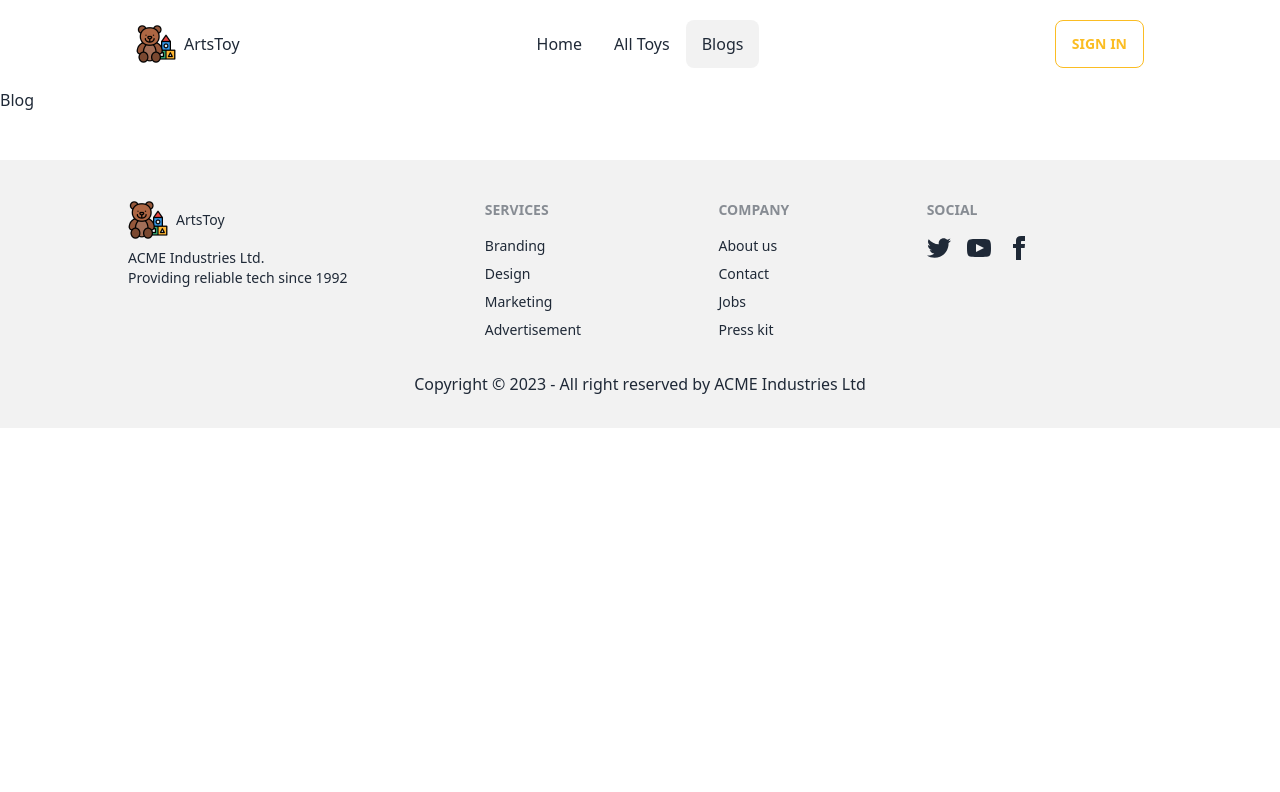
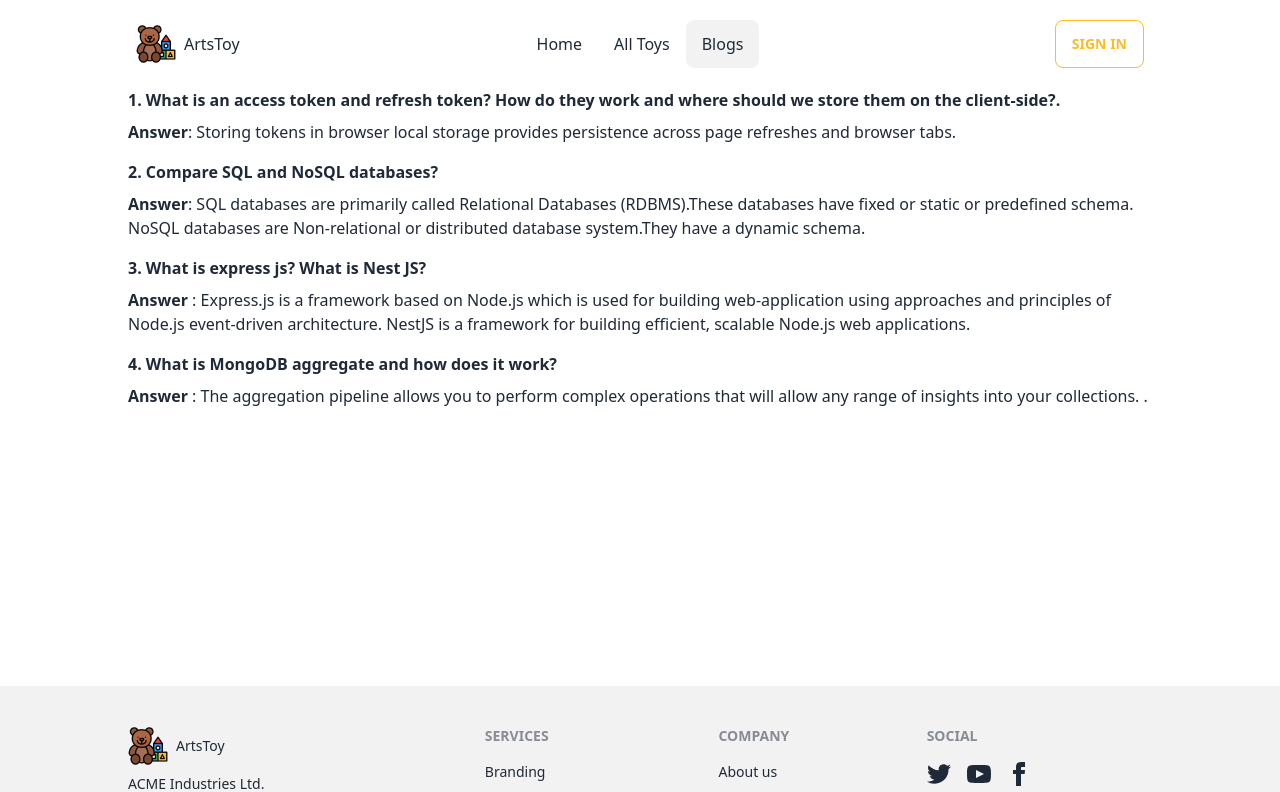
Before and after one commit to minjucse/toy-marketplace-client-side, a React (Vite) app: page /blog in a window 1280 px wide. Shown: the top 792 px of the page. Built offline with nearby package versions, Linux system fonts and the light colour scheme; no server answers.

Commit message:
blog page added

```diff
--- a/src/Pages/Blog/Blog.jsx
+++ b/src/Pages/Blog/Blog.jsx
@@ -4,7 +4,43 @@ import useTitle from '../../hooks/useTitle';
 const Blog = () => {
   useTitle('Blogs');
   return (
-    <div>Blog</div>
+    <div className="carousel w-[80%] h-[550px] mx-auto">
+      <div className=" card mb-4">
+      <div className="mb-4">
+            <h1 className="font-bold mb-2">
+              1. What is an access token and refresh token? How do they work and where should we store them on the client-side?.
+            </h1>
+            <p>
+              <strong>Answer</strong>: Storing tokens in browser local storage provides persistence across page refreshes and browser tabs.
+            </p>
+          </div>
+          <div className="mb-4">
+            <h1 className="font-bold mb-2">2. Compare SQL and NoSQL databases?
+
+            </h1>
+            <p>
+              <strong>Answer</strong>: SQL databases are primarily called Relational Databases (RDBMS).These databases have fixed or static or predefined schema. NoSQL databases are
+              Non-relational or distributed database system.They have a dynamic schema.
+            </p>
+          </div>
+          <div className="mb-4">
+            <h1 className="font-bold mb-2">
+              3. What is express js? What is Nest JS?
+            </h1>
+            <p>
+              <strong>Answer</strong> :
+              Express.js is a framework based on Node.js which is used for building web-application using approaches and principles of Node.js event-driven architecture.
+              NestJS is a framework for building efficient, scalable Node.js web applications.
+            </p>
+          </div>
+          <div className="mb-4">
+            <h1 className="font-bold mb-2">4. What is MongoDB aggregate and how does it work?</h1>
+            <p>
+              <strong>Answer</strong> : The aggregation pipeline allows you to perform complex operations that will allow any range of insights into your collections. .
+            </p>
+          </div>
+      </div>
+    </div>
   )
 }
 
--- a/src/Pages/Home/Home/Home.jsx
+++ b/src/Pages/Home/Home/Home.jsx
@@ -1,17 +1,109 @@
-import React from 'react'
+import React, { useState, useEffect } from 'react';
+import { Link } from 'react-router-dom';
 import Banner from '../Banner/Banner'
 import useTitle from '../../../hooks/useTitle';
+import Rating from 'react-rating';
+import { FaStar, FaRegStar } from 'react-icons/fa';
 
 const Home = () => {
     useTitle('Home');
+    const [activeTab, setActiveTab] = useState("all");
+    const [products, setProduct] = useState([]);
+
+    useEffect(() => {
+        fetch(`https://server-phi-sooty.vercel.app/productByCategory/${activeTab}`)
+            .then((res) => res.json())
+            .then((result) => {
+                setProduct(result);
+            });
+    }, [activeTab]);
+
+    const handleTabClick = (tabName) => {
+        setActiveTab(tabName);
+    };
     return (
         <div>
             <Banner />
-            <div className="tabs tabs-boxed">
-                <a className="tab tab-active">All</a>
-                <a className="tab ">Tab 2</a>
-                <a className="tab">Tab 3</a>
+            <div className='category-area mt-8  w-[80%] mx-auto'>
+                <div className=" heading-section text-center  mb-12 mt-12">
+                    <h2 className="text-3xl text-center font-bold">OUR Category</h2>
+                    <p className='heading-description'>Explore thousands of recipe opportunities with all the information you need</p>
+                </div>
+                <div className="tabs flex justify-center items-center mb-12 mt-12">
+                    <div className="btn-group btn-group-horizontal">
+                        <button className={`${activeTab == "all" ? " btn btn-active" : "btn btn-ghost"
+                            }`} onClick={() => handleTabClick("all")}>All</button>
+                        <button className={`${activeTab == "Mickey Mouse" ? " btn btn-active" : "btn btn-ghost"
+                            }`} onClick={() => handleTabClick("Mickey Mouse")}>Mickey Mouse</button>
+                        <button className={`${activeTab == "Robot" ? " btn btn-active" : "btn btn-ghost"
+                            }`} onClick={() => handleTabClick("Robot")}>Robot</button>
+                        <button className={`${activeTab == "Monster" ? " btn btn-active" : "btn btn-ghost"
+                            }`} onClick={() => handleTabClick("Monster")}>Monster</button>
+                    </div>
+
+                </div>
+                <div className='single-featured'>
+                    <div className='grid grid-cols-1 md:grid-cols-4 gap-4'>
+                        {
+                            products?.map((item, index) => (
+                                <div key={index}>
+                                    <div className="card w-96 bg-base-100 shadow-xl" >
+                                        <figure><img className='h-[250px]' src={item.imageURL} alt="Shoes" /></figure>
+                                        <div className="card-body">
+                                            <h2 className="card-title">
+                                                {item.name}!
+                                            </h2>
+                                            <p>
+                                                {item.price}!
+                                            </p>
+                                            <div className='mb-4'>
+                                                <Rating
+                                                    placeholderRating={item.rating} readonly
+                                                    emptySymbol={<FaRegStar></FaRegStar>}
+                                                    placeholderSymbol={<FaStar className='text-warning'></FaStar>}
+                                                    fullSymbol={<FaStar></FaStar>}
+                                                >
+                                                </Rating>
+
+                                                <span className='ms-2'> {item?.rating}</span>
+                                            </div>
+                                            <div className="card-actions justify-end">
+                                                <Link className='badge badge-outline' to={`/product-detail/${item._id}`}> Details</Link>
+
+                                            </div>
+                                        </div>
+                                    </div>
+                                </div>
+                            ))}
+                    </div>
+
+                </div>
             </div>
+            <div className='famous-area mt-8  w-[80%] mx-auto'>
+                <div className=" heading-section text-center  mb-12 mt-12">
+                    <h2 className="text-3xl text-center font-bold">OUR Famous Toys</h2>
+                    <p className='heading-description'>Explore thousands of recipe opportunities with all the information you need</p>
+                </div>
+
+                <div className='single-featured-famous'>
+                    <div className='grid grid-cols-1 md:grid-cols-4 gap-4'>
+                        <div className='famous-img'>
+                            <img className='w-[100%] h-[250px]' src="https://images.unsplash.com/photo-1612618558821-40f47381f5b8?ixlib=rb-4.0.3&ixid=M3wxMjA3fDB8MHxwaG90by1wYWdlfHx8fGVufDB8fHx8fA%3D%3D&auto=format&fit=crop&w=433&q=80" alt="" />
+                        </div>
+                        <div className='famous-img'>
+                            <img className='w-[100%] h-[250px]' src="https://images.unsplash.com/photo-1641302109103-912af938b5a0?ixlib=rb-4.0.3&ixid=M3wxMjA3fDB8MHxwaG90by1wYWdlfHx8fGVufDB8fHx8fA%3D%3D&auto=format&fit=crop&w=1170&q=80" alt="" />
+                        </div>
+                        <div  className='famous-img'>
+                            <img className='w-[100%] h-[250px]' src="https://images.unsplash.com/photo-1581909199603-0de32b43ffd2?ixlib=rb-4.0.3&ixid=M3wxMjA3fDB8MHxwaG90by1wYWdlfHx8fGVufDB8fHx8fA%3D%3D&auto=format&fit=crop&w=1170&q=80" alt="" />
+                        </div>
+                        <div className='famous-img'>
+                            <img className='w-[100%] h-[250px]' src="https://images.unsplash.com/photo-1585621374760-213927cbfac7?ixlib=rb-4.0.3&ixid=M3wxMjA3fDB8MHxwaG90by1wYWdlfHx8fGVufDB8fHx8fA%3D%3D&auto=format&fit=crop&w=1217&q=80" alt="" />
+                        </div>
+                    </div>
+
+                </div>
+            </div>
+
         </div>
     )
 }
```
